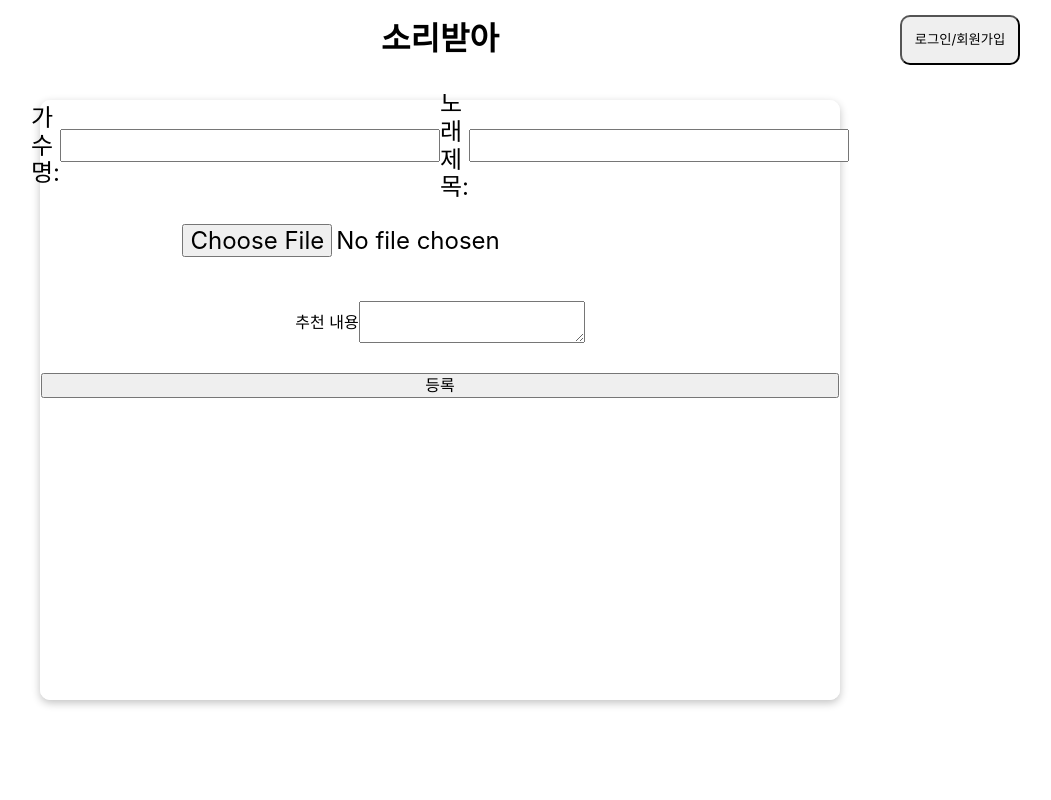
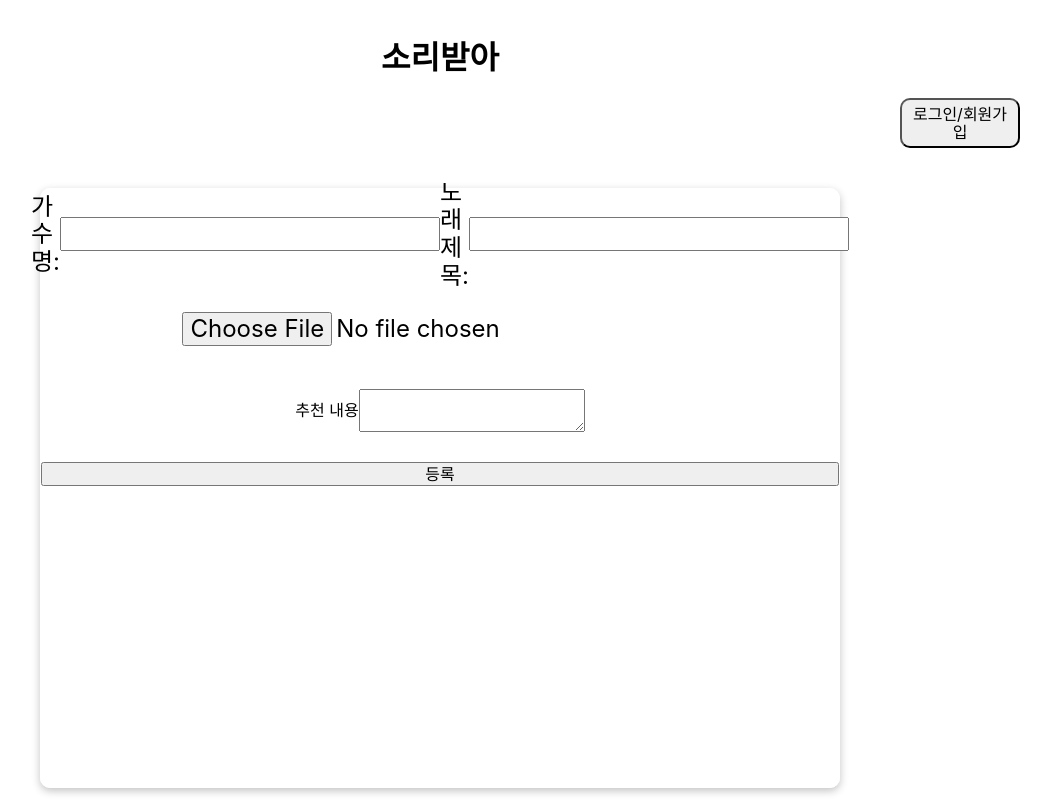
Before and after one commit to Dev-RyanK/soribaddah, a React (Create React App) app: page /AddList in a window 1280 px wide. Shown: the whole page, without its empty margins (200-1251 px from the left). Built offline with nearby package versions, Linux system fonts and the light colour scheme; no server answers.

Commit message:
feat: 헤더css작업

```diff
--- a/src/components/Header.jsx
+++ b/src/components/Header.jsx
@@ -3,10 +3,10 @@ import classes from "./Header.module.css";
 
 const Header = () => {
   return (
-    <header className={classes.header}>
+    <header className={classes.head}>
       &nbsp;
       <h1>소리받아 </h1>
-      <button className={classes.h1}>로그인/회원가입</button>
+      <button className={classes.btn}>로그인/회원가입</button>
     </header>
   );
 };
--- a/src/components/Header.module.css
+++ b/src/components/Header.module.css
@@ -1,7 +1,10 @@
 .header {
-  display: grid;
-  grid-template-columns: 1fr 1fr 1fr;
+  width: 250px;
+  height: 250px;
+  border-radius: 10px;
   align-items: center;
+  justify-content: center;
+  align-self: center;
 }
 
 h1 {
@@ -19,11 +22,11 @@ h1 {
   font-size: smaller;
 }
 
-/* .header {
+/* /* .header {
   text-align: center;
-}
+} */
 
-.h1 > button {
+.btn {
   width: 120px;
   height: 50px;
   border-radius: 10px;
@@ -31,4 +34,4 @@ h1 {
   float: right;
   margin-right: 0 auto;
   margin-left: auto;
-} */
+}
```
